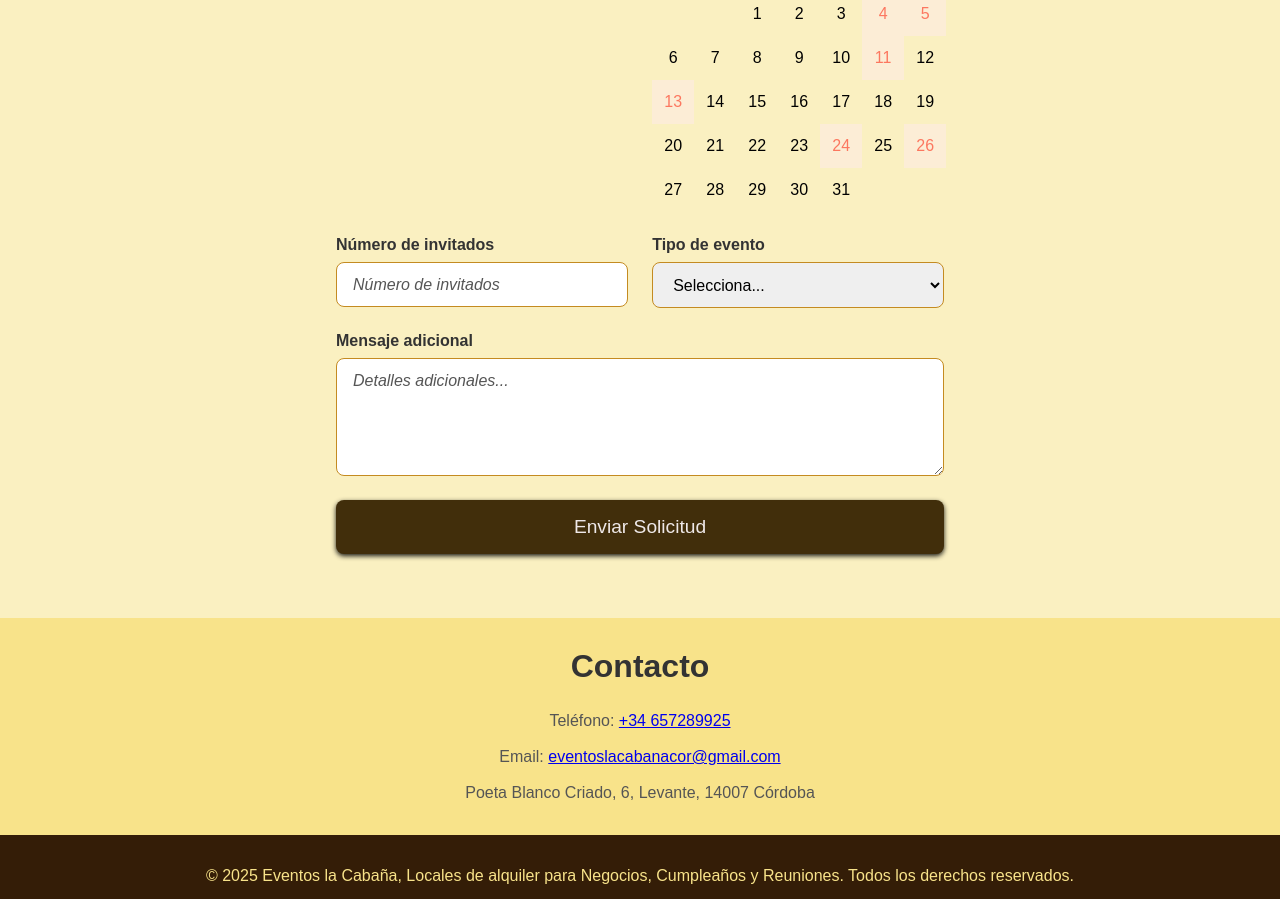
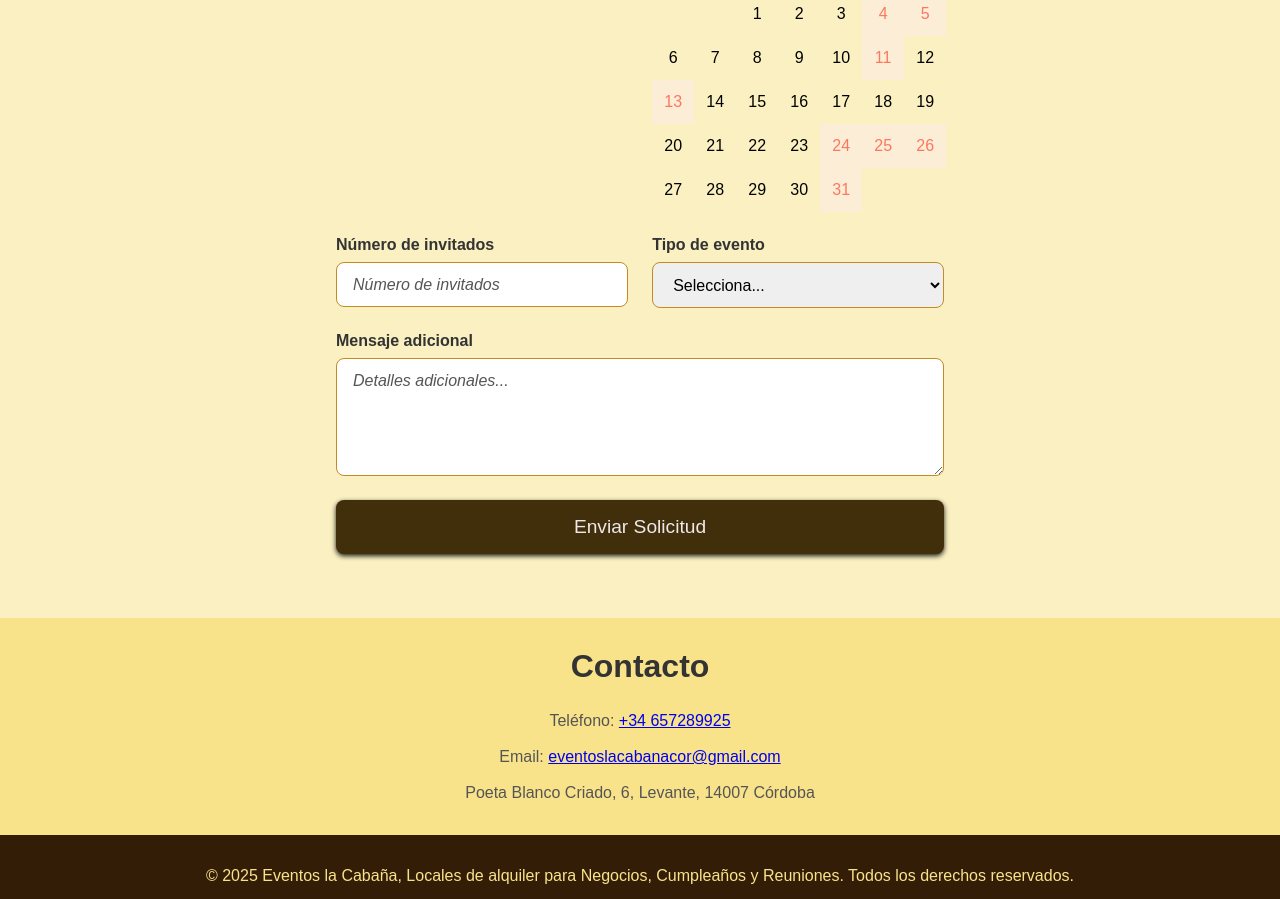
Before and after one commit to Alfonsoalm/Cabin-events, a React (Vite) app: page / in a window 1280 px wide. Shown: the part 5140-6039 px from the top of the page. Built offline with nearby package versions, Linux system fonts and the light colour scheme.

Commit message:
Reservas de dias

```diff
--- a/src/features/Reservation/blockedDates.ts
+++ b/src/features/Reservation/blockedDates.ts
@@ -1,24 +1,26 @@
 export const blockedDates = [
   // 27 - 9 PAGINA WEB
 
-  new Date('2025-10-04'), // NO PAGADO
-  new Date('2025-10-05'), // NO PAGADO
-  new Date('2025-10-11'), // NO PAGADO
-  new Date('2025-10-13'),
-  new Date('2025-10-24'),// PAGINA WEB
-  // 25 - 10 //
-  new Date('2025-10-26'), // PAGINA WEB
-  // 31 - 10
+  new Date("2025-10-04"), // NO PAGADO
+  new Date("2025-10-05"), // NO PAGADO
+  new Date("2025-10-11"), // NO PAGADO
+  new Date("2025-10-13"),
+  new Date("2025-10-24"), // PAGINA WEB
+  new Date("2025-10-25"),
+  new Date("2025-10-26"), // PAGINA WEB
+  new Date("2025-10-31"),
 
-  // 1 - 11
-  // 8 - 11 // PAGINA WEB
-  // 22 - 11
+  new Date("2025-11-1"),
+  new Date("2025-11-8"), // PAGINA WEB
+  new Date("2025-11-22"),
 
-  // 7 - 12 // DE DOMINGO
-  // 24 - 12 // DE OTRO AÑO
-  // 25 - 12 // DE OTRO AÑO
-  new Date('2025-12-31'),
+  new Date("2025-12-07"),
+  new Date("2025-12-24"),
+  new Date("2025-12-25"),
+  new Date("2025-12-31"),
 
-  new Date('2026-01-01'),
-  // 10 - 1
+  new Date("2026-01-01"),
+  // 10 - 1 PENDIENTE
+  // 10 - 1 PENDIENTE
+
 ];
```
